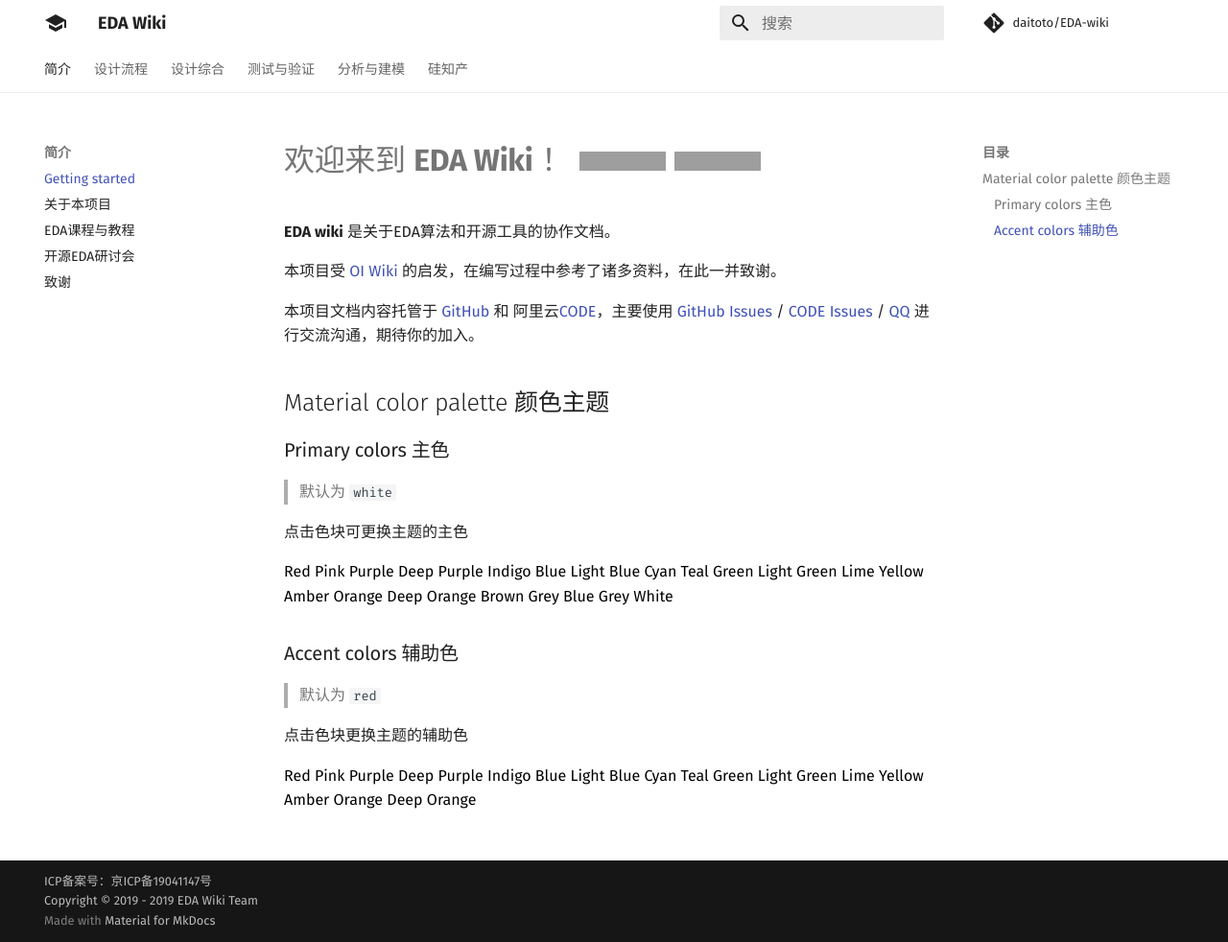
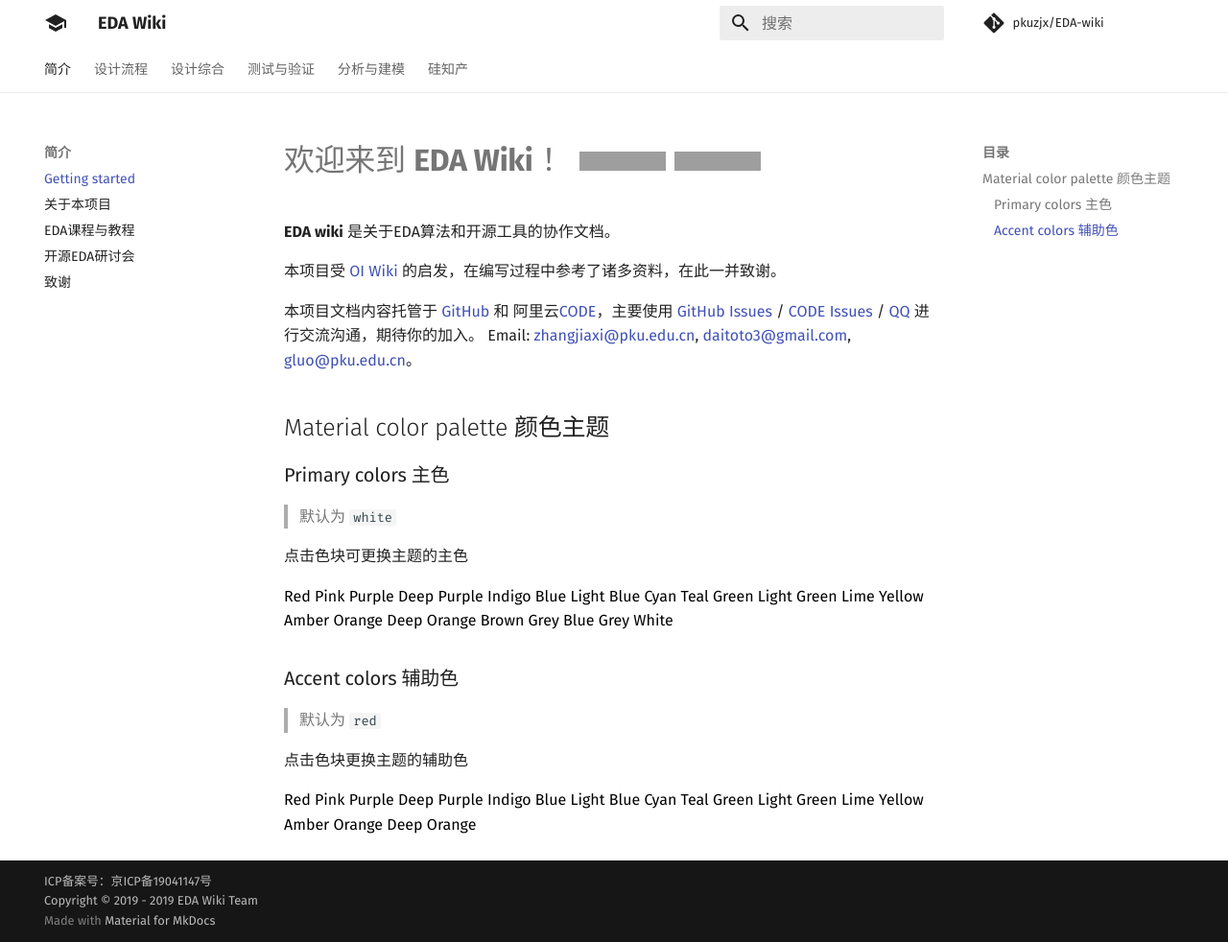
Before and after one commit to daitoto/EDA-wiki, an MkDocs documentation site: the page built from docs/index.md, in a window 1280 px wide and 982 px high. Shown: the whole window at 96% size. Built offline with MkDocs 1.6.1 and Material for MkDocs 9.7.7, drawn with Linux system fonts in a browser that asks for light colours; comment, search, counter and statistics services are not loaded; grey boxes are pictures that could not be loaded.

Commit message:
Add contact information

```diff
--- a/docs/index.md
+++ b/docs/index.md
@@ -2,13 +2,14 @@
 pagetime:
 title: EDA Wiki
 
-# 欢迎来到 **EDA Wiki** ！ [![GitHub watchers](https://img.shields.io/github/watchers/daitoto/EDA-wiki.svg?style=social&label=Watch)](https://github.com/daitoto/EDA-wiki)  [![GitHub stars](https://img.shields.io/github/stars/daitoto/EDA-wiki.svg?style=social&label=Stars)](https://github.com/daitoto/EDA-wiki)
+# 欢迎来到 **EDA Wiki** ！ [![GitHub watchers](https://img.shields.io/github/watchers/pkuzjx/EDA-wiki.svg?style=social&label=Watch)](https://github.com/pkuzjx/EDA-wiki)  [![GitHub stars](https://img.shields.io/github/stars/pkuzjx/EDA-wiki.svg?style=social&label=Stars)](https://github.com/pkuzjx/EDA-wiki)
 
 **EDA wiki** 是关于EDA算法和开源工具的协作文档。
 
 本项目受 [OI Wiki](https://OI-wiki.github.io/OI-wiki/) 的启发，在编写过程中参考了诸多资料，在此一并致谢。
 
-本项目文档内容托管于 [GitHub](https://github.com/daitoto/EDA-wiki) 和 阿里云[CODE](https://code.aliyun.com/openbelt/eda-wiki)，主要使用 [GitHub Issues](https://github.com/daitoto/EDA-wiki/issues) / [CODE Issues](https://code.aliyun.com/openbelt/eda-wiki/issues) / [QQ](https://jq.qq.com/?_wv=1027&k=5MJhIUr) 进行交流沟通，期待你的加入。
+本项目文档内容托管于 [GitHub](https://github.com/pkuzjx/EDA-wiki) 和 阿里云[CODE](https://code.aliyun.com/openbelt/eda-wiki)，主要使用 [GitHub Issues](https://github.com/pkuzjx/EDA-wiki/issues) / [CODE Issues](https://code.aliyun.com/openbelt/eda-wiki/issues) / [QQ](https://jq.qq.com/?_wv=1027&k=5MJhIUr) 进行交流沟通，期待你的加入。
+Email: zhangjiaxi@pku.edu.cn, daitoto3@gmail.com, gluo@pku.edu.cn。
 
 ## Material color palette 颜色主题
 
--- a/mkdocs.yml
+++ b/mkdocs.yml
@@ -6,8 +6,8 @@ site_url: https://openbelt.org.cn/wiki/
 strict: true
 
 # Repository
-repo_name: 'daitoto/EDA-wiki'
-repo_url: 'https://github.com/daitoto/EDA-wiki'
+repo_name: 'pkuzjx/EDA-wiki'
+repo_url: 'https://github.com/pkuzjx/EDA-wiki'
 edit_uri: 'blob/master/docs/'
 
 # Copyright
--- a/package.json
+++ b/package.json
@@ -11,7 +11,7 @@
   },
   "repository": {
     "type": "git",
-    "url": "git+https://github.com/daitoto/EDA-wiki.git"
+    "url": "git+https://github.com/pkuzjx/EDA-wiki.git"
   },
   "keywords": [
     "OI",
@@ -21,9 +21,9 @@
   "author": "OI Wiki Team",
   "license": "UNLICENSED",
   "bugs": {
-    "url": "https://github.com/daitoto/EDA-wiki/issues"
+    "url": "https://github.com/pkuzjx/EDA-wiki/issues"
   },
-  "homepage": "https://github.com/daitoto/EDA-wiki#readme",
+  "homepage": "https://github.com/pkuzjx/EDA-wiki#readme",
   "dependencies": {
     "cssnano": "^4.1.10",
     "gulp": "^4.0.0",
```
Also changed, not shown: README.md (+2 -2 lines), 3 other files.
